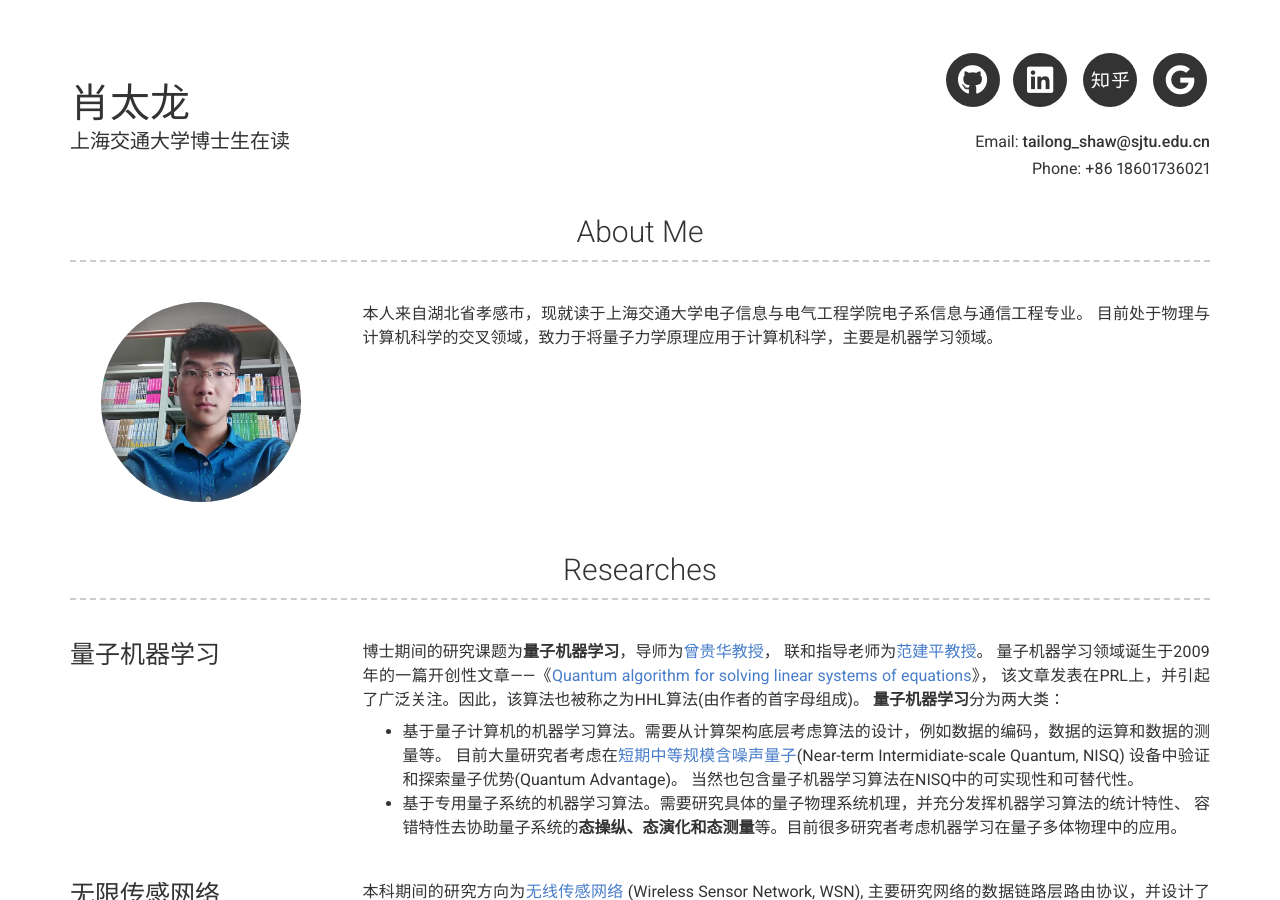
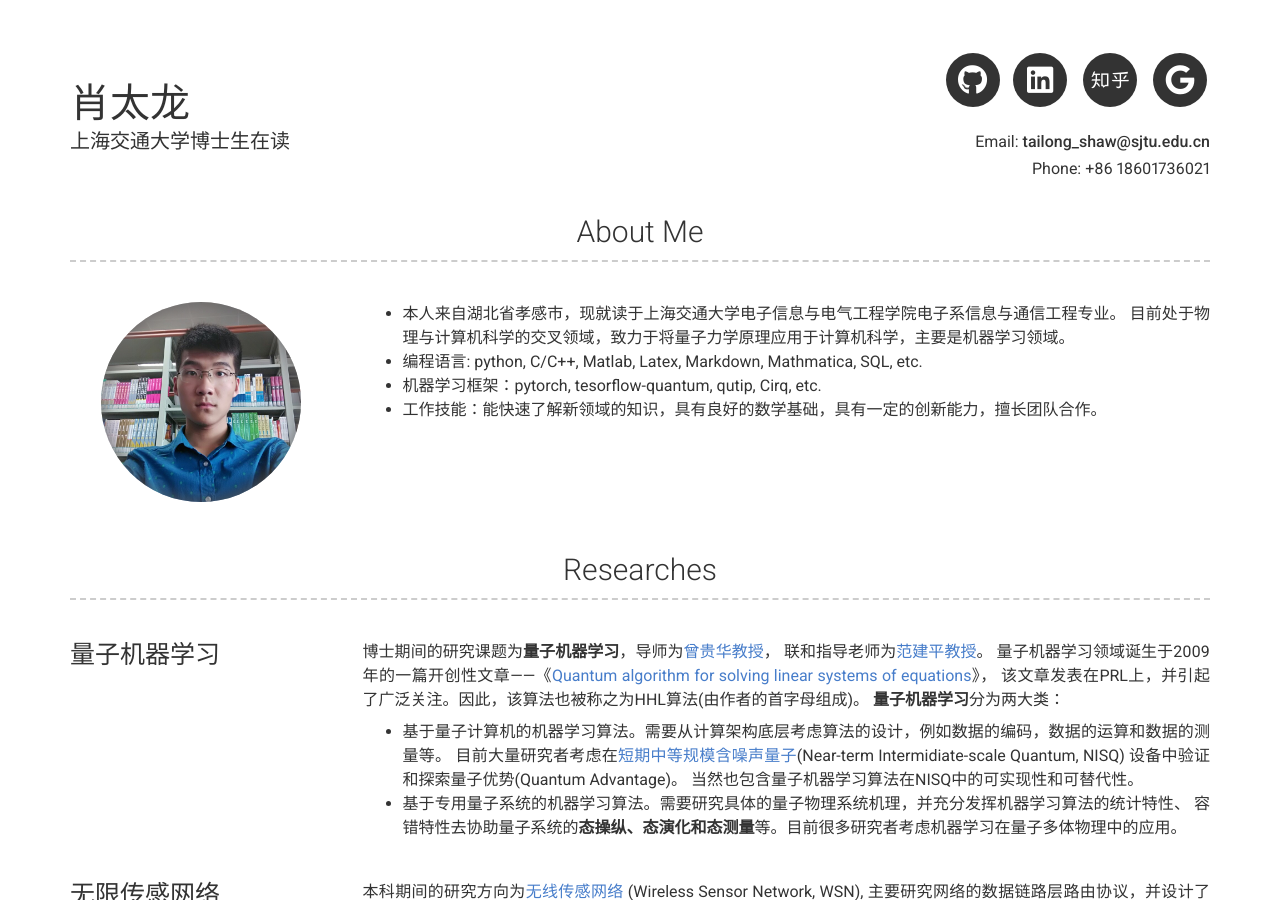
Before and after one commit to XiaoTailong/Shaw, a Jekyll site: the page built from index.md, in a window 1280 px wide and 900 px high. Built offline with Jekyll 4.4.1, drawn with Linux system fonts in a browser that asks for light colours; nearby versions of some CDN libraries.

Commit message:
Update _config.yml

```diff
--- a/_config.yml
+++ b/_config.yml
@@ -30,8 +30,11 @@ additional_links:
 # about_title: About Me
 about_profile_image: images/me.jpg
 about_content: | # this will include new lines to allow paragraphs
-  本人来自湖北省孝感市，现就读于上海交通大学电子信息与电气工程学院电子系信息与通信工程专业。
+  - 本人来自湖北省孝感市，现就读于上海交通大学电子信息与电气工程学院电子系信息与通信工程专业。
   目前处于物理与计算机科学的交叉领域，致力于将量子力学原理应用于计算机科学，主要是机器学习领域。
+  - 编程语言: python, C/C++, Matlab, Latex, Markdown, Mathmatica, SQL, etc.
+  - 机器学习框架：pytorch, tesorflow-quantum, qutip, Cirq, etc.
+  - 工作技能：能快速了解新领域的知识，具有良好的数学基础，具有一定的创新能力，擅长团队合作。
 
 # Research Interests Section
 # projects_title: Research Interests
```
